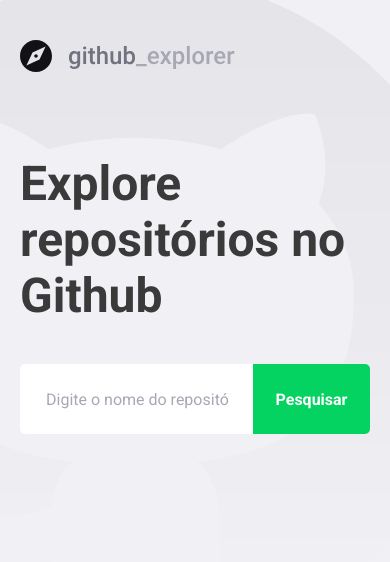
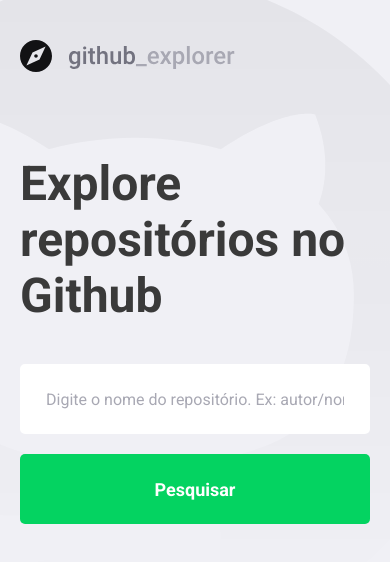
Before and after one commit to GiovannyFialho/git-hub, a React (Create React App) app: page / in a window 390 px wide. Shown: the top 562 px of the page. Built offline with nearby package versions, Linux system fonts and the light colour scheme; the HTML template or start-up script is replaced by a standard one.

Commit message:
adicionando design responsivo

```diff
--- a/src/Pages/Dashboard/styles.ts
+++ b/src/Pages/Dashboard/styles.ts
@@ -17,6 +17,11 @@ export const Form = styled.form<FormProps>`
     margin-top: 40px;
     max-width: 700px;
     display: flex;
+    @media(max-width: 700px){
+        flex-direction: column;
+        align-items: center;
+        max-width: 100%;
+    }
     input{
         flex: 1;
         height: 70px;
@@ -32,6 +37,15 @@ export const Form = styled.form<FormProps>`
         &::placeholder{
             color: #a8a8b3;
         }
+        @media(max-width: 700px){
+            flex: auto;
+            width: 100%;
+            border-radius: 5px;
+            border-right: 2px solid #fff;
+            ${(props) => props.hasError && css`
+                border-color: #c53030;
+            `}
+        }
     }
     button{
         width: 210px;
@@ -42,8 +56,14 @@ export const Form = styled.form<FormProps>`
         font-weight: bold;
         color: #fff;
         transition: all .2s;
+        font-size: 18px;
         &:hover{
             background-color: ${shade(0.2, '#04D361')};
+        }
+        @media(max-width: 700px){
+            width: 100%;
+            margin-top: 20px;
+            border-radius: 5px;
         }
     }
 `
```
Also changed, not shown: 1 other file (tests, documents, lock files or other folders).
